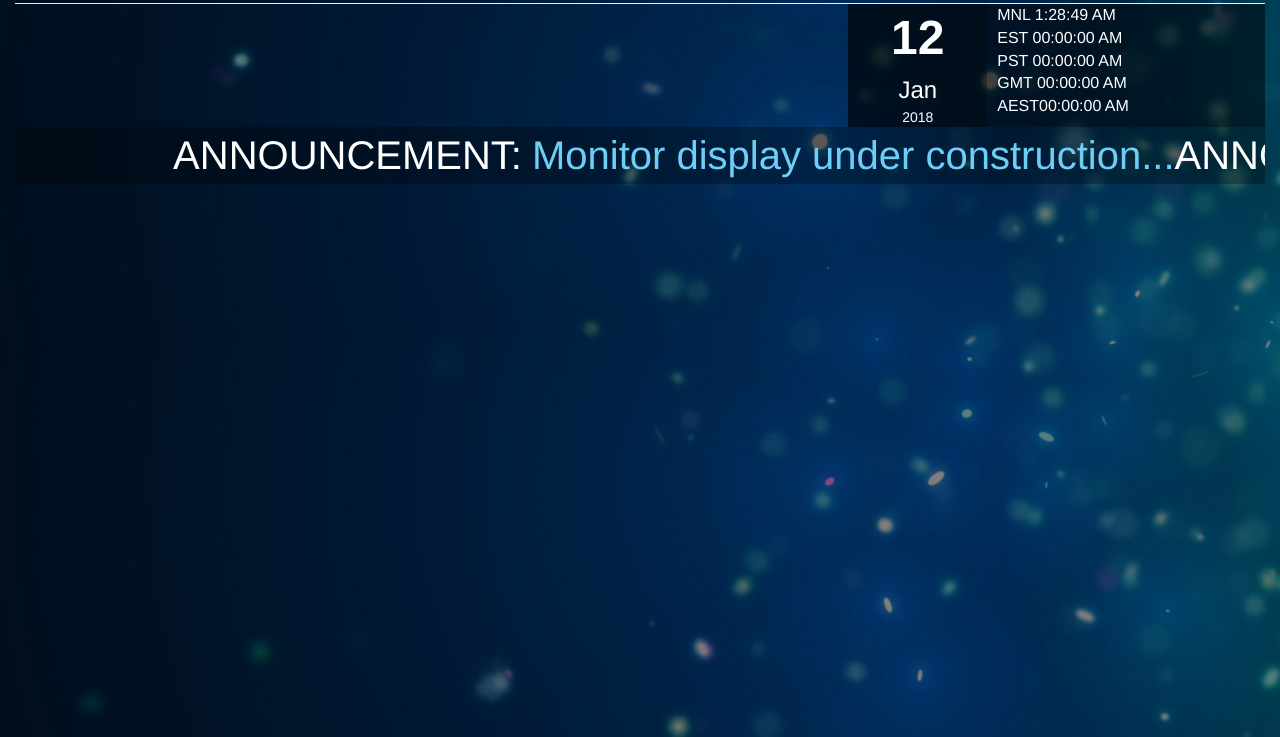
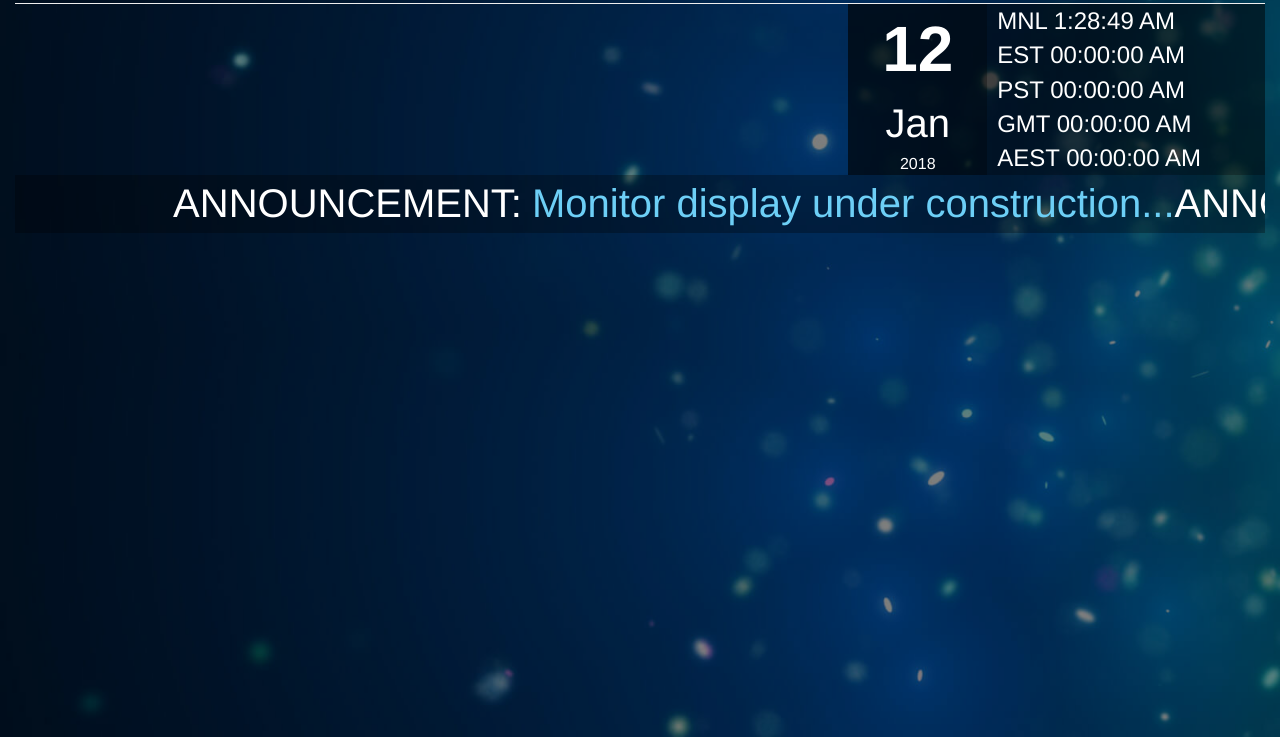
Before and after one commit to rippler7/monitor, a PHP site: page / in a window 1280 px wide. Shown: the part 63-800 px from the top of the page. Run offline with PHP 8.4, Linux system fonts and the light colour scheme; some libraries are stand-ins or nearby versions.

Commit message:
1/12/2018 9:28AM

```diff
--- a/css/style.css
+++ b/css/style.css
@@ -91,18 +91,17 @@ hr{
 
 #globalTimeBox{
 	text-align:left;
-	font-size:2vh;
+	font-size:3vh;
 	padding: 0px 10px;
 }
 
 #clockBox{
 	background-color: rgba(0,0,0,0.3);
-	height:100%;
 }
 
 #bigDate{
 	font-weight: bolder;
-	font-size:6vh;
+	font-size:8vh;
 	margin:0px !important;
 	padding:0px !important;
 	text-align:center;
@@ -110,7 +109,11 @@ hr{
 }
 
 #bigMonth{
-	font-size:3vh;
+	font-size:5vh;
+}
+
+#bigYear{
+	font-size:2vh;
 }
 
 /* news ticker */
--- a/index.html
+++ b/index.html
@@ -53,7 +53,7 @@
 								<div class="row"><div id="est" class="">EST <span id="mnlTime">00:00:00 AM</span></div></div>
 								<div class="row"><div id="pst" class="">PST <span id="mnlTime">00:00:00 AM</span></div></div>
 								<div class="row"><div id="est" class="">GMT <span id="mnlTime">00:00:00 AM</span></div></div>
-								<div class="row"><div id="pst" class="">AEST<span id="mnlTime">00:00:00 AM</span></div></div>
+								<div class="row"><div id="pst" class="">AEST <span id="mnlTime">00:00:00 AM</span></div></div>
 							</div>
 						</div>
 					</div>
```
